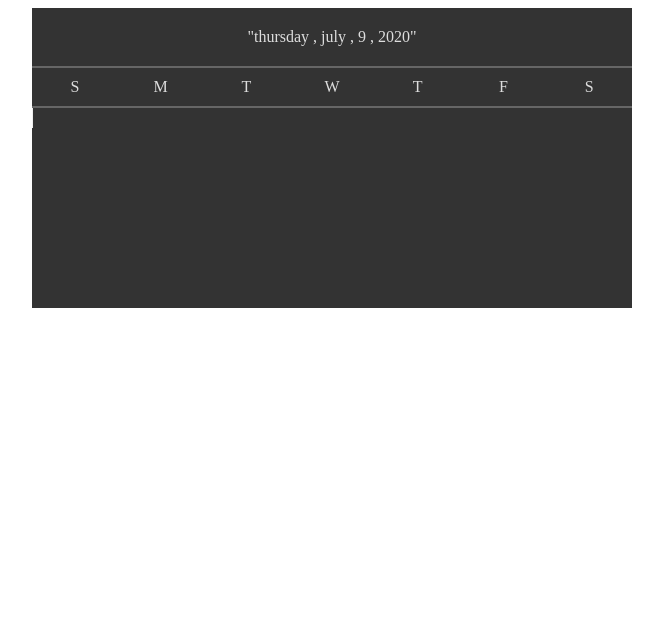
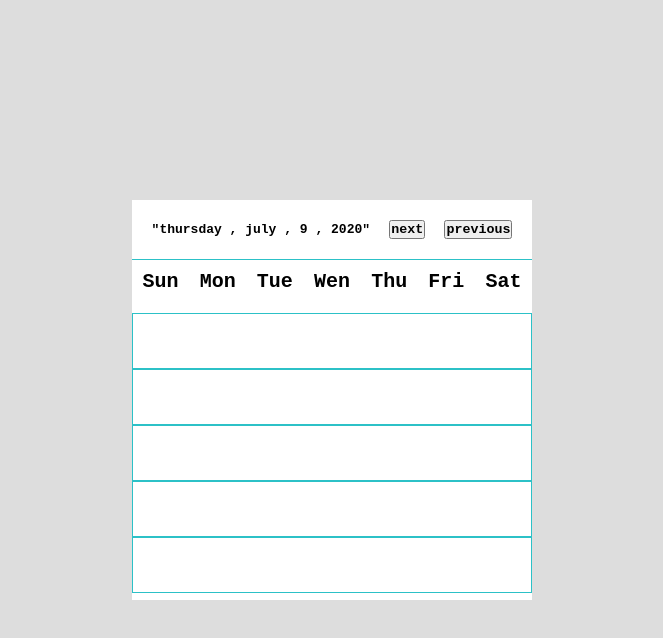
Before and after one commit to AkliYalaoui/Calendar, a plain HTML site: page index.html in a window 1280 px wide. Shown: the whole page, without its empty margins (308-971 px from the left). Drawn offline with Linux system fonts and the light colour scheme.

Commit message:
added the main layout of the calendar

```diff
--- a/index.html
+++ b/index.html
@@ -8,19 +8,27 @@
   </head>
   <body>
       <div class="calendar">
-            <div id="today" class="current-date"></div>
+            <div class="current-date">
+              <p id="today" ></p>
+              <button>next</button>
+              <button>previous</button>
+            </div>
             <div id="thisMonth" class="month">
                <div class="days">
-                <div>S</div>
-                <div>M</div>
-                <div>T</div>
-                <div>W</div>
-                <div>T</div>
-                <div>F</div>
-                <div>S</div>
+                <div>Sun</div>
+                <div>Mon</div>
+                <div>Tue</div>
+                <div>Wen</div>
+                <div>Thu</div>
+                <div>Fri</div>
+                <div>Sat</div>
                </div>
                <div id="calendar">
-
+                    <div class="week"></div>
+                    <div class="week"></div>
+                    <div class="week"></div>
+                    <div class="week"></div>
+                    <div class="week"></div>
                </div>
             </div>
       </div>
--- a/style.css
+++ b/style.css
@@ -1,20 +1,28 @@
 *{
+  margin: 0;
+  padding: 0;
   box-sizing: border-box;
+  font-family: monospace;
+  font-weight: bold;
+}
+body{
+  background-color: #ddd;
+  height: 100vh;
+  display: flex;
 }
 .calendar{
   max-width: 600px;
   min-width: 400px;
-  height: 300px;
-  background-color: #333;
+  height: 400px;
+  background-color: #fff;
   margin: auto;
-  color: #ddd;
 }
 .current-date{
   width: 100%;
   height: 60px;
-  border-bottom: 2px solid #666;
+  border-bottom: 1px solid #2CC1C7;
   display: flex;
-  justify-content: center;
+  justify-content: space-around;
   align-items: center;
   padding: 10px;
 }
@@ -24,13 +32,15 @@
   position: relative;
   padding: 10px 0;
   justify-items : center;
-  border-bottom: 2px solid #666;
+  font-size: 20px;
 }
 #calendar{
   display: grid;
-  grid-template-columns: repeat(7,1fr);
-  grid-auto-rows: minmax(100px,auto);
+  grid-template-columns: 1fr;
   padding: 10px 0;
-  justify-items : center;
-  border-left: 1px solid #EEE;
+  width: 100%;
+  height: 300px;
 }
+.week{
+  border: 1px solid #2CC1C7;
+}
```
